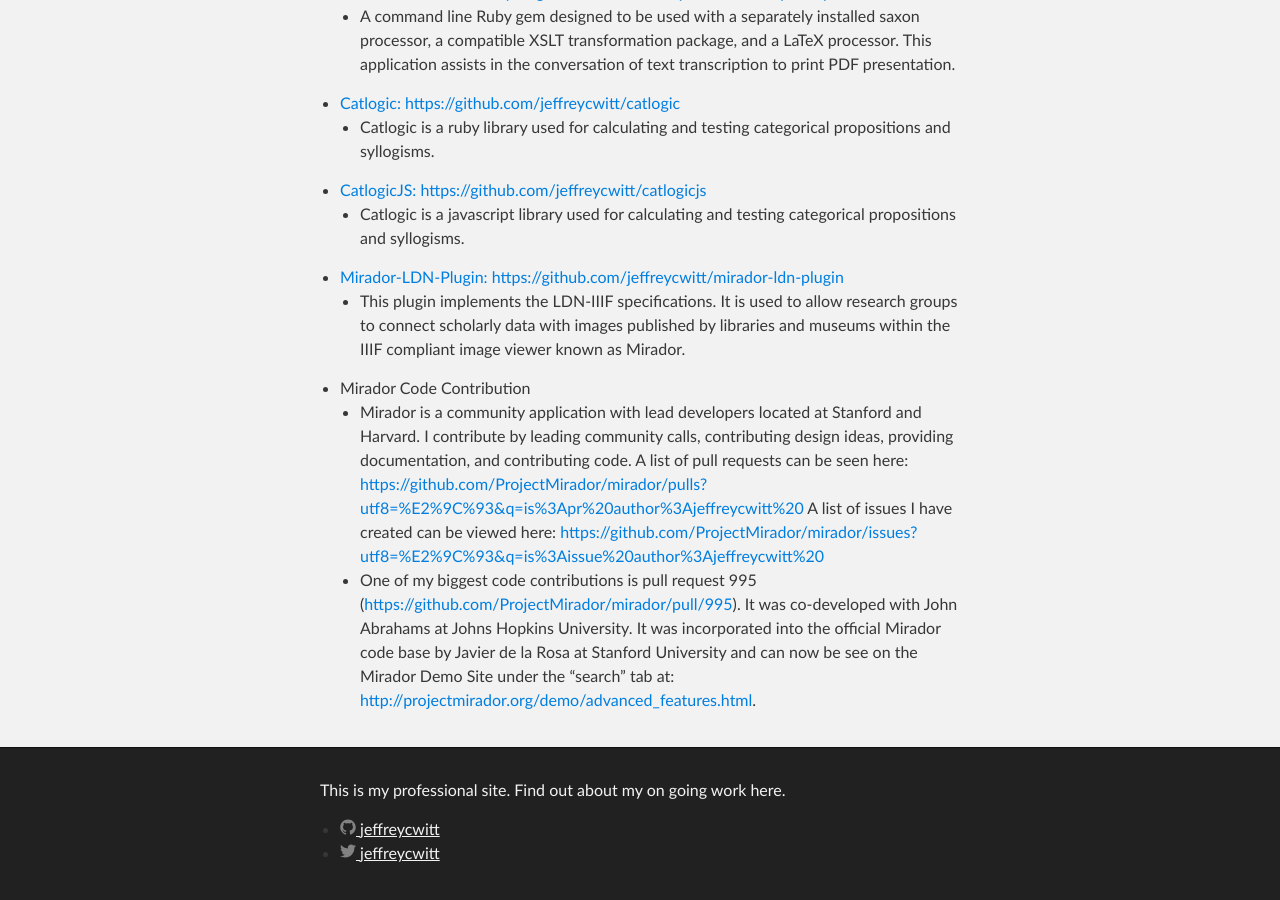
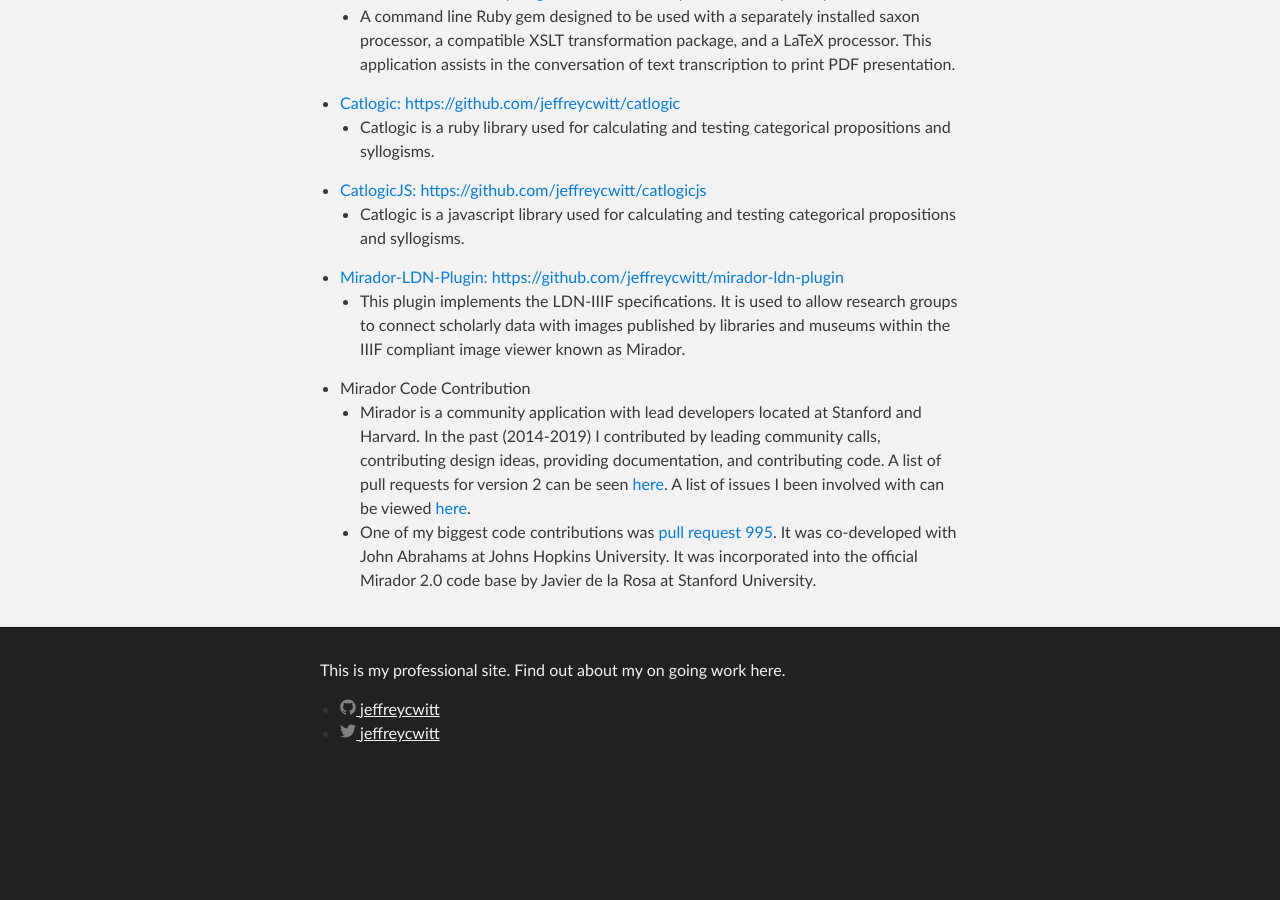
Before and after one commit to jeffreycwitt/jeffreycwitt.github.io, a Jekyll site: the page built from pages/digitalprojects.html, in a window 1280 px wide and 900 px high, scrolled down 2462 px. Built offline with Jekyll 4.4.1, drawn with Linux system fonts in a browser that asks for light colours; after the commit the page ends 3242 px from its top, so only the background shows below that.

Commit message:
updated digital projects

```diff
--- a/pages/digitalprojects.html
+++ b/pages/digitalprojects.html
@@ -325,12 +325,12 @@
          <ul>
 
             <li class="cv-list">Mirador is a community application with lead developers located at Stanford and Harvard.
-               I contribute by leading community calls, contributing design ideas, providing documentation,
-               and contributing code. A list of pull requests can be seen here: <a href="https://github.com/ProjectMirador/mirador/pulls?utf8=%E2%9C%93&amp;q=is%3Apr%20author%3Ajeffreycwitt%20">https://github.com/ProjectMirador/mirador/pulls?utf8=%E2%9C%93&amp;q=is%3Apr%20author%3Ajeffreycwitt%20</a>  A list of issues I have created can be viewed here: <a href="https://github.com/ProjectMirador/mirador/issues?utf8=%E2%9C%93&amp;q=is%3Aissue%20author%3Ajeffreycwitt%20">https://github.com/ProjectMirador/mirador/issues?utf8=%E2%9C%93&amp;q=is%3Aissue%20author%3Ajeffreycwitt%20</a></li>
+               In the past (2014-2019) I contributed by leading community calls, contributing design
+               ideas, providing documentation, and contributing code. A list of pull requests for
+               version 2 can be seen <a href="https://github.com/ProjectMirador/mirador/pulls?utf8=%E2%9C%93&amp;q=is%3Apr%20author%3Ajeffreycwitt%20">here</a>. A list of issues I been involved with can be viewed <a href="https://github.com/ProjectMirador/mirador/issues?utf8=%E2%9C%93&amp;q=is%3Aissue%20author%3Ajeffreycwitt%20">here</a>.</li>
 
-            <li class="cv-list">One of my biggest code contributions is pull request 995 (<a href="https://github.com/ProjectMirador/mirador/pull/995">https://github.com/ProjectMirador/mirador/pull/995</a>). It was co-developed with John Abrahams at Johns Hopkins University. It was incorporated
-               into the official Mirador code base by Javier de la Rosa at Stanford University and
-               can now be see on the Mirador Demo Site under the “search” tab at: <a href="http://projectmirador.org/demo/advanced_features.html">http://projectmirador.org/demo/advanced_features.html</a>.</li>
+            <li class="cv-list">One of my biggest code contributions was <a href="https://github.com/ProjectMirador/mirador/pull/995">pull request 995</a>. It was co-developed with John Abrahams at Johns Hopkins University. It was incorporated
+               into the official Mirador 2.0 code base by Javier de la Rosa at Stanford University.</li>
             </ul>
          </li>
       </ul>
```
